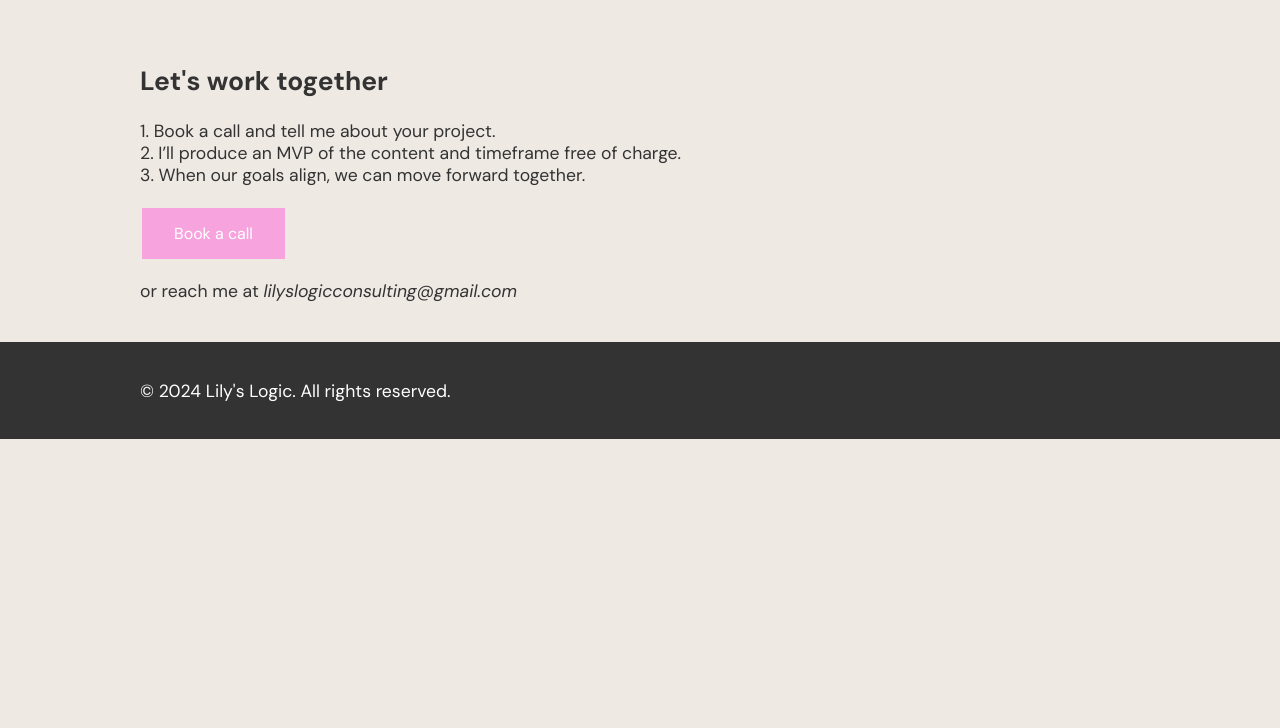
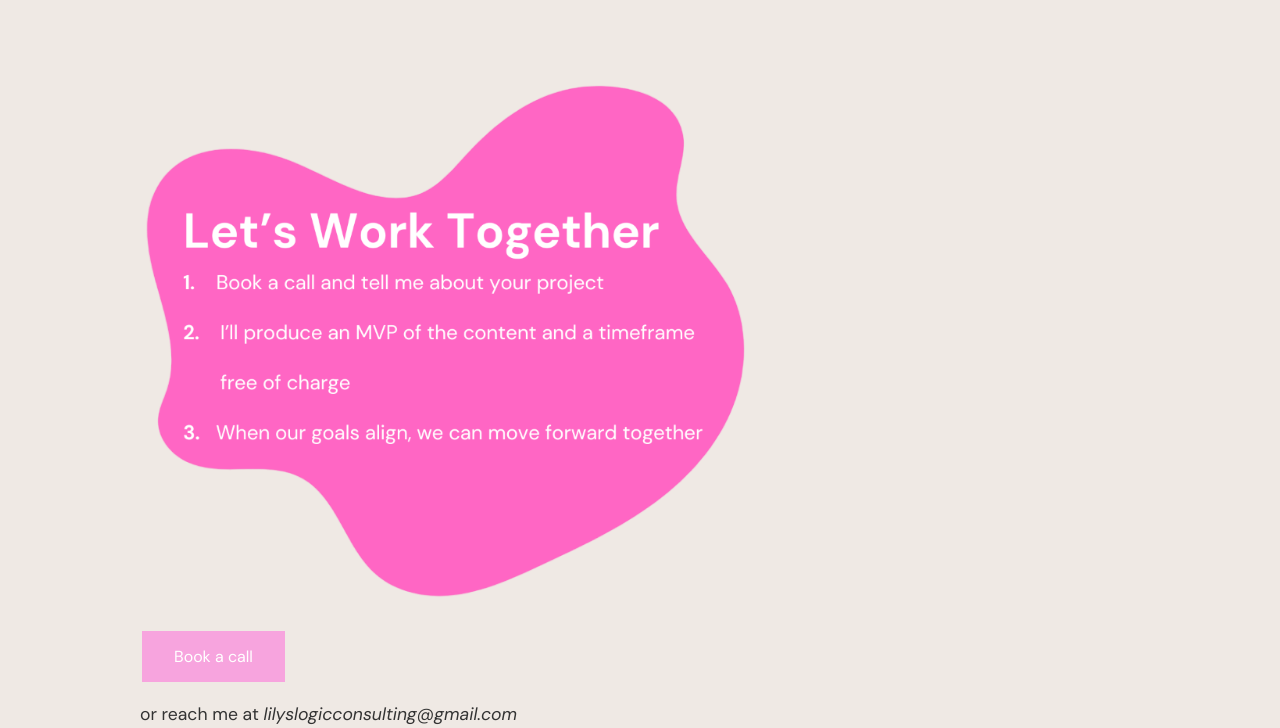
Before and after one commit to lilyslogic/lilyslogic.github.io, a plain HTML site: page index.html in a window 1280 px wide. Shown: the part 2227-2955 px from the top of the page. Before the commit the page ends 2666 px from the top, so only its background shows below. Drawn offline with Linux system fonts and the light colour scheme.

Commit message:
Update index.html
Added the lets chat image. new code

```diff
--- a/index.html
+++ b/index.html
@@ -352,16 +352,11 @@
 
         <!-- How I normally work -->
 
-        <div class="section">
-            <br><br>
-            <h2>Let's work together</h2>
-            <p>
-                1. Book a call and tell me about your project.<br>
-                2. I’ll produce an MVP of the content and timeframe free of charge.<br>
-                3. When our goals align, we can move forward together.<br>
-            </p>
+       <br><br><br>
+
+        <div style="display: flex; justify-content: center; align-items: center;">
+            <img src="media/1-Photoroom.png" alt="Let's Work Together" style="width:100%; text-align: center;">
         </div>
-
         <!-- Let's Chat section -->
         <div class="section chat-section">
 
```
